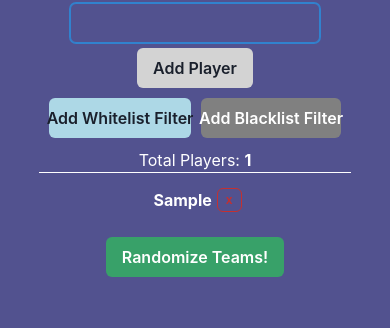
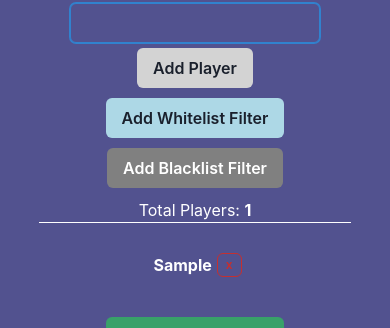
Before and after one commit to JamesLuu96/teamShuffler, a React (Create React App) app: page / in a window 390 px wide. Both pictures are taken after typing "Sample" into the empty fields and a click on the button "Add Player". Shown: the part 388-716 px from the top of the page. Built offline with nearby package versions, Linux system fonts and the light colour scheme.

Commit message:
mobile responsive

```diff
--- a/src/Blacklist.js
+++ b/src/Blacklist.js
@@ -60,7 +60,7 @@ export default function Blacklist({config}) {
                 <Text color="yellow">Add players you don't want on the same team:</Text>
                 <ul>
                     {
-                        players.map(player=>(
+                        players.sort((a,b)=>a.name.localeCompare(b.name)).map(player=>(
                             <Box key={player.id} display={"flex"}>
                                 <Text color="white" m="5px">{player.name}</Text>
                                 <Checkbox isChecked={player.value} onChange={e=>checkboxHandler(player)}></Checkbox>
--- a/src/Main.js
+++ b/src/Main.js
@@ -181,7 +181,7 @@ export default function Main() {
                 ))}
             </Box>
             {players.length > 0 &&
-                <Box m="5px" display="flex" justifyContent={"center"} alignItems={"center"}>
+                <Box m="5px" display="flex" justifyContent={"center"} alignItems={"center"} flexWrap={"wrap"}>
                     <Whitelist colorScheme="black" config={{players, setPlayers, addWhitelist, id, setId}}/>
                     <Blacklist config={{players, setPlayers, addBlacklist, id, setId, teamAmount}}/>
                 </Box>
@@ -191,10 +191,10 @@ export default function Main() {
 
 
             <Text color="white" mb="10px" borderBottom={"1px solid white"}>Total Players: <Text fontWeight={"bold"} display="inline-block">{getLength()}</Text></Text>
-            <Box display={"flex"} justifyContent="center" alignItems="center" width={{md:"85%", lg:"80%"}} m="0 auto" flexWrap={"wrap"} mb="20px">
+            <Box display={"flex"} justifyContent="center" alignItems="center" width={{sm:"100%", md:"85%", lg:"80%"}} m="0 auto" flexWrap={"wrap"} mb="20px">
                 {
                     players.map(player=>(
-                        <Box width="200px" key={player.id} display="flex" alignItems={"center"} justifyContent={"center"}>
+                        <Box width={{sm:"100px", md:"100px", lg:"200px"}} key={player.id} display="flex" alignItems={"center"} justifyContent={"space-evenly"} m="15px">
                             <Text color="white" fontWeight={"bold"} m="5px">{player.name}</Text>
                             <Button size="xs" colorScheme={"red"} variant={"outline"} onClick={e=>{
                                 setOutput([])
@@ -212,11 +212,12 @@ export default function Main() {
                 <>
                     <Text fontSize={"2rem"} fontWeight={"bold"} color="white">Your Teams:</Text>
                     <Button leftIcon={<DeleteIcon/>} mb="20px" size="xs" colorScheme={"red"} variant={"outline"} onClick={(e)=>setOutput([])}>Clear Teams</Button>
-                    <Box display={"flex"} justifyContent="space-evenly" width="80%" m="0 auto" mb="300px">
+                    <Box display={"flex"} justifyContent="space-evenly" flexWrap={"wrap"} width="80%" m="0 auto" mb="300px">
                     {
                         output.map((teams, i)=>(
-                            <Box key={i}>
-                                <Text mb="5px" borderBottom="1px solid white" color="white" fontWeight={"bold"}>Team {i + 1} ({teams.length}):</Text>
+                            <Box key={i} m="5px">
+                                <Text color="yellow" fontWeight={"bold"}>Team {i + 1}:</Text>
+                                <Text width={"64px"} pb="5px" mb="5px" borderBottom="1px solid white" color="lightgreen" display={"inline-block"}>({teams.length})</Text>
                                 <Box>
                                     {teams.map((player, i)=>(
                                         <Text color="white" key={i}>{player.name}</Text>
--- a/src/Whitelist.js
+++ b/src/Whitelist.js
@@ -57,7 +57,7 @@ export default function Whitelist({config}) {
                 <Text color="yellow">Add players you want to stay on the same team:</Text>
                 <ul>
                     {
-                        players.map(player=>(
+                        players.sort((a,b)=>a.name.localeCompare(b.name)).map(player=>(
                             <Box key={player.id} display={"flex"}>
                                 <Text color="white" m="5px">{player.name}</Text>
                                 <Checkbox defaultChecked={player.value} onChange={e=>checkboxHandler(player)}></Checkbox>
```
